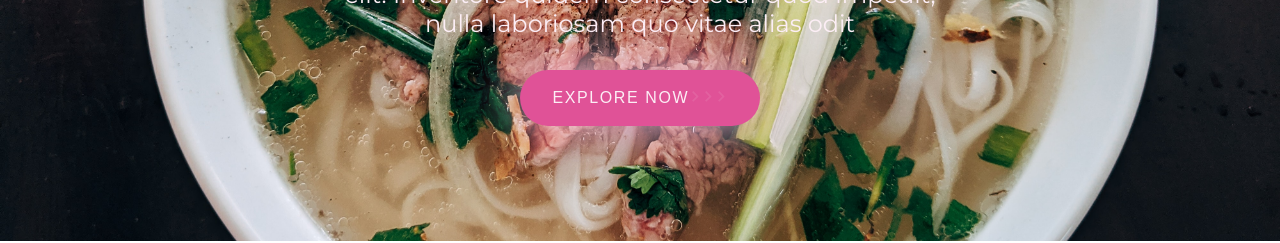
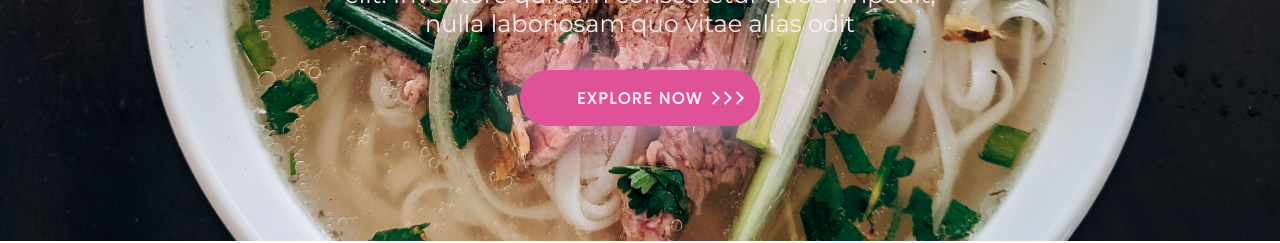
Before and after one commit to vungoctuyen1812/learn-react-hontoni, a React (Create React App) app: page / in a window 1280 px wide. Shown: the part 399-642 px from the top of the page. Built offline with nearby package versions, Linux system fonts and the light colour scheme.

Commit message:
update hero image component

```diff
--- a/public/index.html
+++ b/public/index.html
@@ -18,6 +18,9 @@
     <link rel="stylesheet" href="https://fonts.googleapis.com/css?family=Roboto:300,400,500,700&display=swap" />
     <link rel="preconnect" href="https://fonts.gstatic.com">
     <link href="https://fonts.googleapis.com/css2?family=Montserrat&display=swap" rel="stylesheet">
+    <link rel="preconnect" href="https://fonts.gstatic.com">
+    <link rel="preconnect" href="https://fonts.gstatic.com">
+<link href="https://fonts.googleapis.com/css2?family=Poppins&display=swap" rel="stylesheet">
     <!--
       Notice the use of %PUBLIC_URL% in the tags above.
       It will be replaced with the URL of the `public` folder during the build.
--- a/src/features/HeroImage/index.jsx
+++ b/src/features/HeroImage/index.jsx
@@ -16,10 +16,16 @@ function HeroImage(props) {
                 nulla laboriosam quo vitae alias odit
             </p>
             <button className="hero__btn">
-                Explore Now
-                <ArrowForwardIosIcon classname="hero__btn--icon" />
-                <ArrowForwardIosIcon classname="hero__btn--icon" />
-                <ArrowForwardIosIcon classname="hero__btn--icon" />
+                <span>Explore Now</span>
+                <span className="hero__btn--icon1">
+                    <ArrowForwardIosIcon />
+                </span>
+                <span className="hero__btn--icon2">
+                    <ArrowForwardIosIcon />
+                </span>
+                <span className="hero__btn--icon3">
+                    <ArrowForwardIosIcon />
+                </span>
             </button>
         </div>
     );
--- a/src/features/HeroImage/styles.scss
+++ b/src/features/HeroImage/styles.scss
@@ -37,19 +37,65 @@ $fourtharyColor: #fceef5;
         font-size: 1rem;
         letter-spacing: 0.1rem;
         text-transform: uppercase;
+        font-weight: bold;
         border: none;
         border-radius: 5rem;
         color: $fourtharyColor;
         background-color: $primaryColor;
         transition: all 0.4s ease;
         box-shadow: 0 0 3rem 0.2rem $thirdaryColor;
+        font-family: Poppins, sans-serif;
+        outline: none;
+        position: relative;
+        transition: .5s ease;
+        animation: 1s ease infinite ;
+        &--icon1 > svg {
+            position: absolute;
+            right: 15%;
+            top: 35%;
+            opacity: 1;
+            font-size: 1rem;
+
+        }
+        &--icon2 > svg {
+            position: absolute;
+            right: 10%;
+            top: 35%;
+            opacity: 1;
+            font-size: 1rem;
+        }
+        &--icon3 > svg {
+            position: absolute;
+            right: 5%;
+            top: 35%;
+            opacity: 1;
+            font-size: 1rem;
+            transition: .5s;
+        }
+
         &:hover{
             color: $primaryColor;
             background-color: $fourtharyColor;
         }
-        & > svg{
-            opacity: 0.1;
-            font-size: 0.8rem;
+
+        &:hover &--icon1 > svg {
+            opacity: 0;
+        }
+
+
+    }
+}
+
+@mixin keyframes($opacity_arrow)  {
+    @keyframes #{$opacity_arrow}{
+        0% {
+            opacity: 0;
+        }
+        50% {
+            opacity: 0.5;
+        }
+        100% {
+            opacity: 1;
         }
     }
 }
--- a/src/features/Navbar/components/NavbarList/index.jsx
+++ b/src/features/Navbar/components/NavbarList/index.jsx
@@ -11,8 +11,8 @@ function NavbarList({ navbarList }) {
         <React.Fragment>
             <ul className="navbar__list">
                 {navbarList.map((item) => (
-                    <NavLink to={item.path} className="navbar__list--active">
-                        <li key={item.id}>{item.label}</li>
+                    <NavLink key={item.id} to={item.path} className="navbar__list--active">
+                        <li>{item.label}</li>
                     </NavLink>
                 ))}
             </ul>
```
